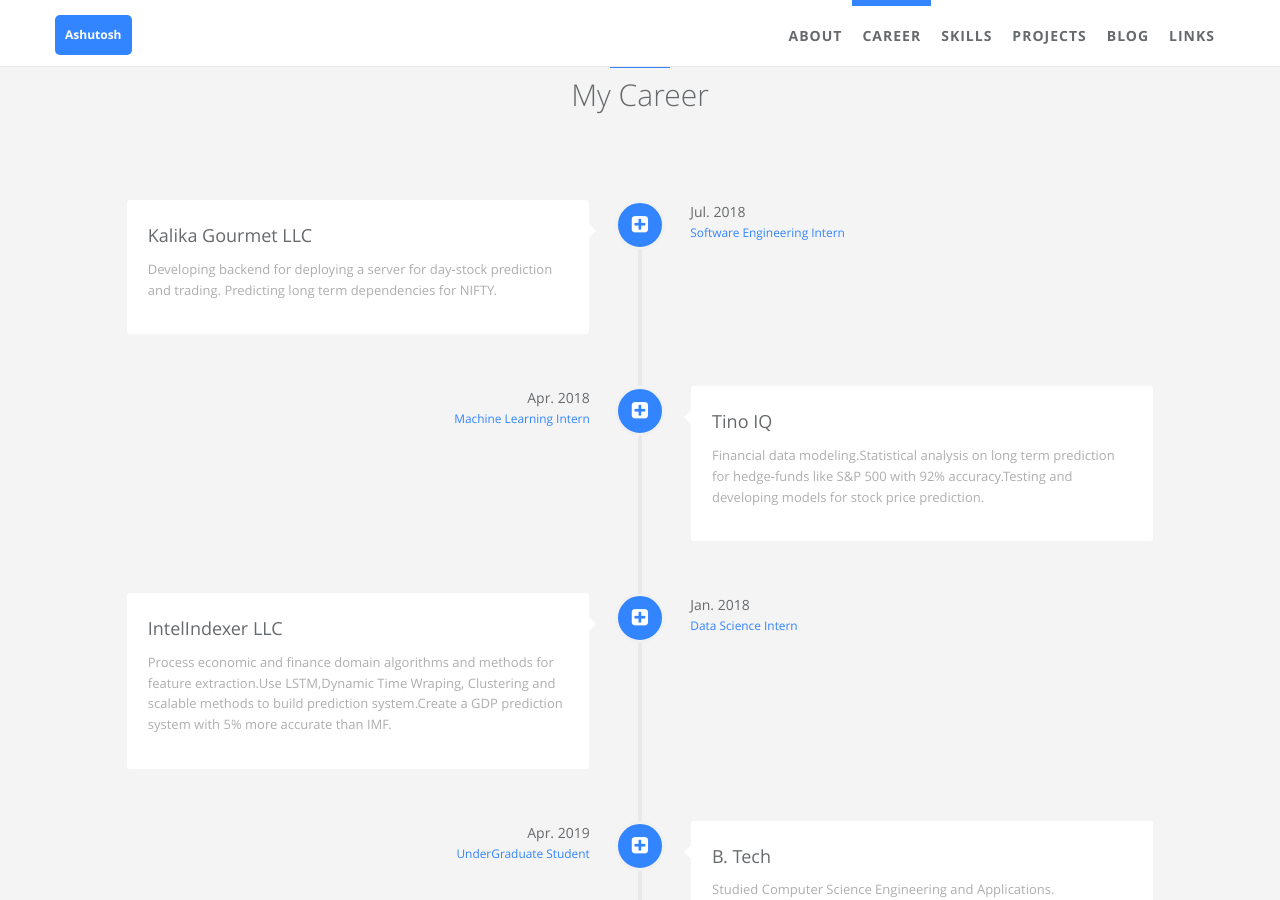
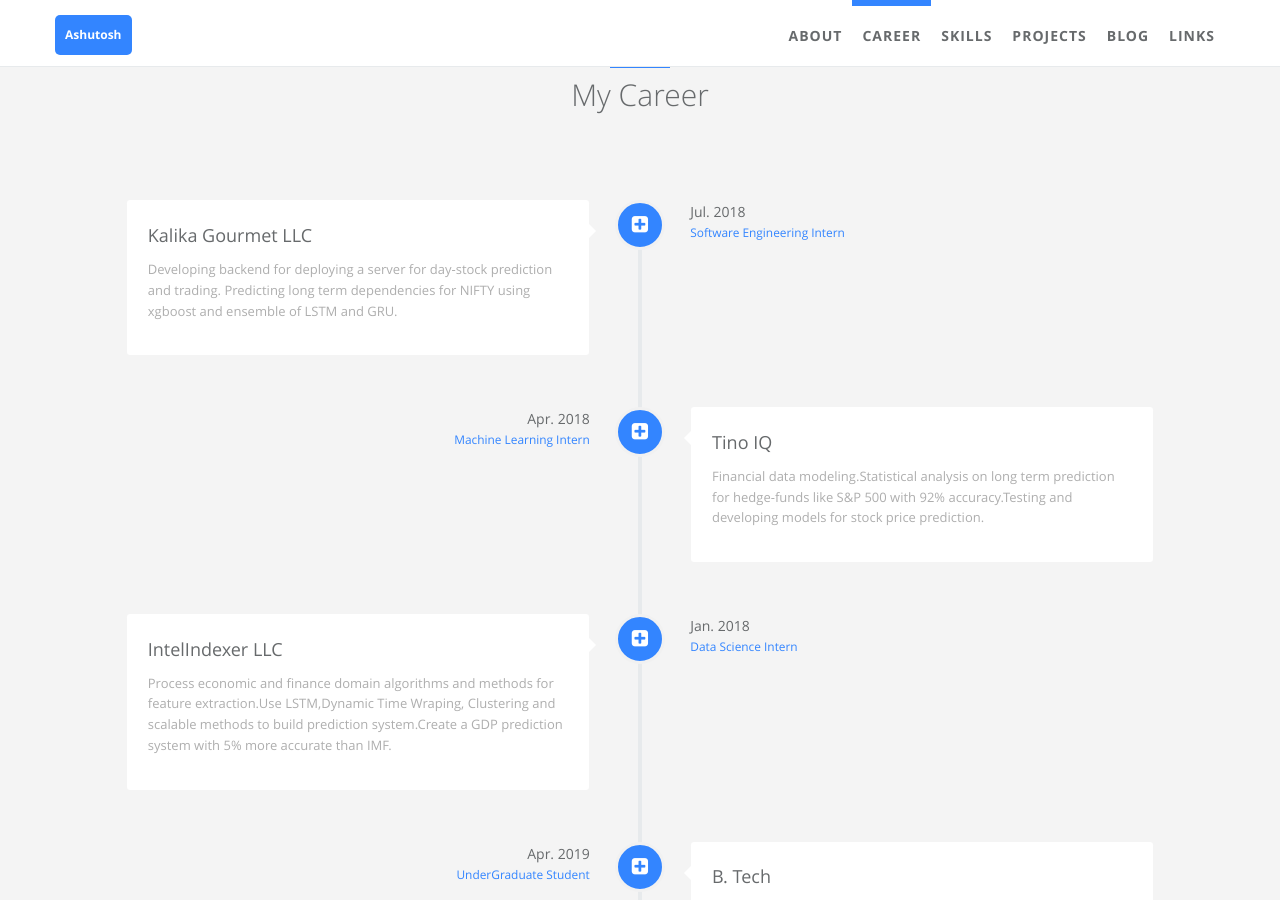
Before and after one commit to ASH1998/ash1998.github.io, a Jekyll site: the page built from index.html, in a window 1280 px wide and 900 px high, scrolled down 949 px. Built offline with Jekyll 4.4.1, drawn with Linux system fonts in a browser that asks for light colours.

Commit message:
Update careers.yml

```diff
--- a/_data/index/careers.yml
+++ b/_data/index/careers.yml
@@ -4,7 +4,7 @@
     detail: Kalika Gourmet LLC
     i18n: company_a
   desc:
-    detail: Developing backend for deploying a server for day-stock prediction and trading. Predicting long term dependencies for NIFTY.
+    detail: Developing backend for deploying a server for day-stock prediction and trading. Predicting long term dependencies for NIFTY using xgboost and ensemble of LSTM and GRU.
     i18n: company_a_desc
   date:
     detail: Jul. 2018
```
